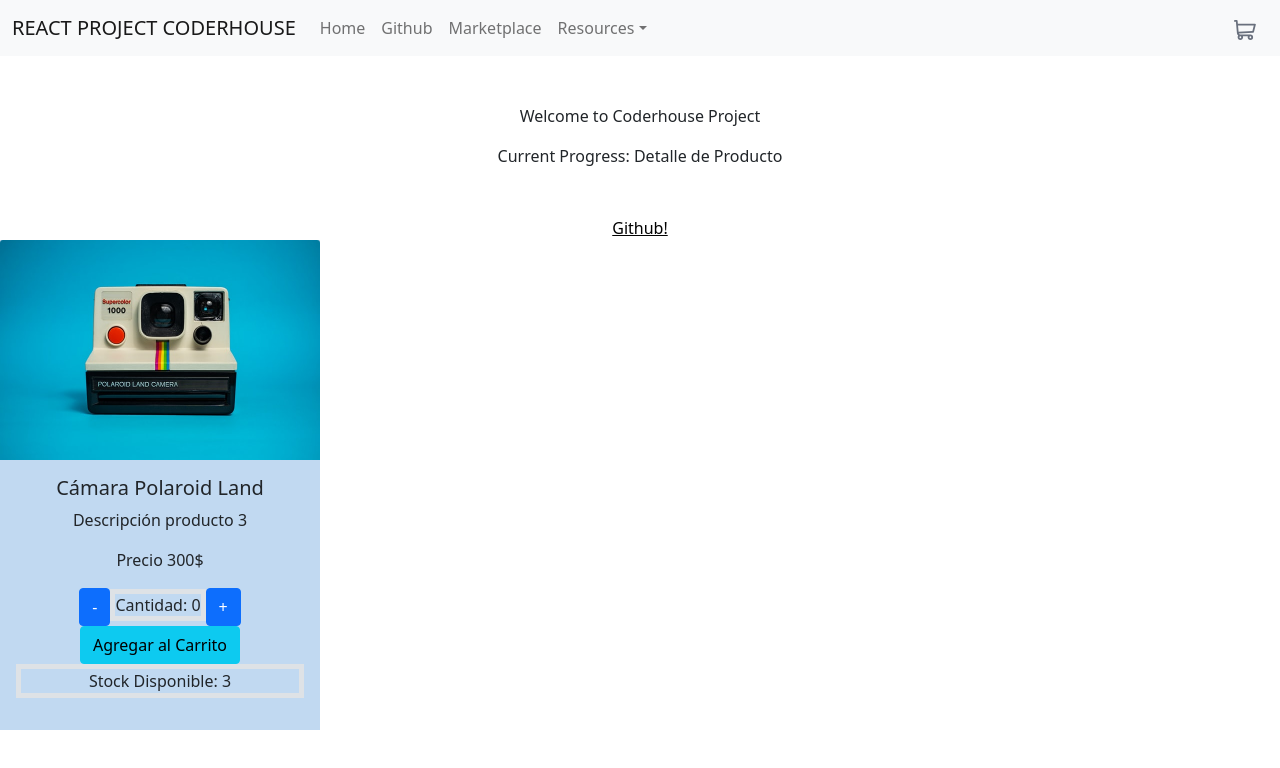
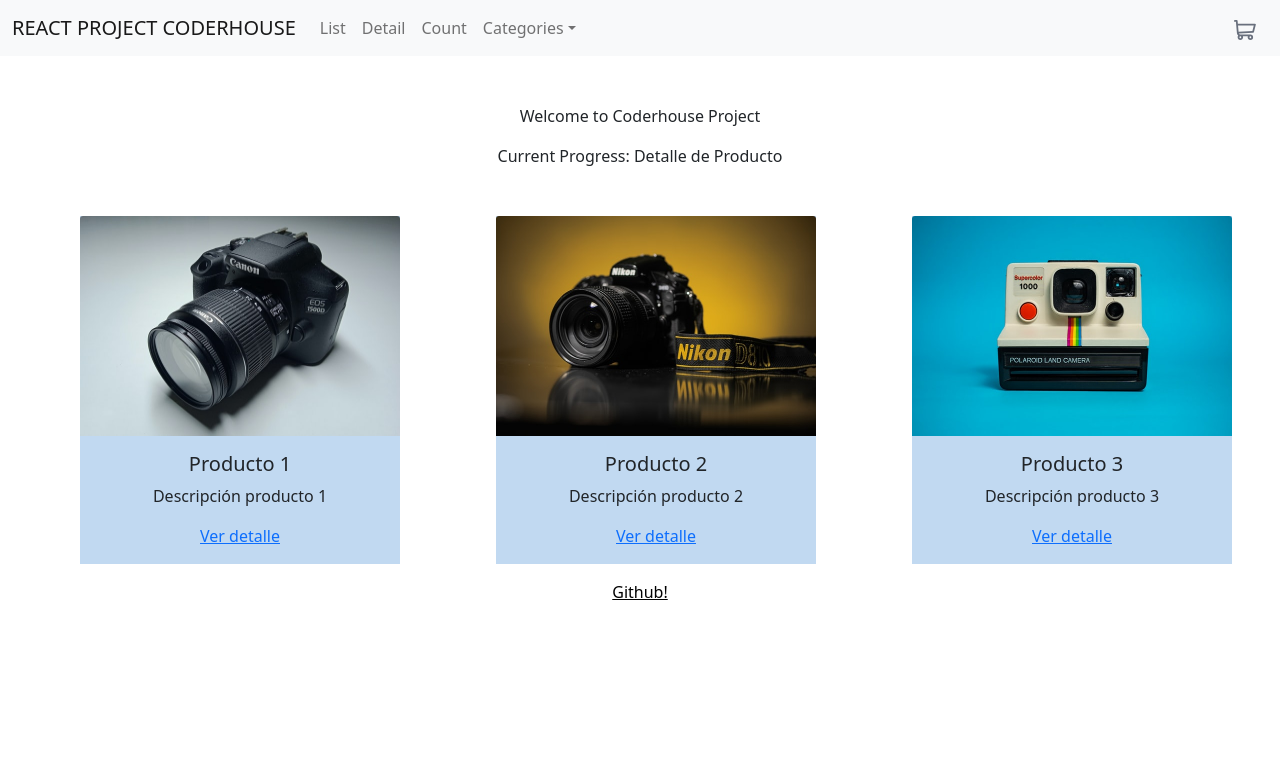
Before and after one commit to ricardoyepezz/CODERHOUSE-react-project, a React (Create React App) app: page / in a window 1280 px wide. Shown: the top 768 px of the page. Built offline with nearby package versions, Linux system fonts and the light colour scheme.

Commit message:
Routing y Navegación

```diff
--- a/package.json
+++ b/package.json
@@ -9,6 +9,7 @@
     "bootstrap": "^5.1.3",
     "react": "^17.0.2",
     "react-dom": "^17.0.2",
+    "react-router-dom": "5.2",
     "react-scripts": "4.0.3",
     "web-vitals": "^1.1.2"
   },
--- a/src/App.js
+++ b/src/App.js
@@ -2,17 +2,36 @@ import "./App.css";
 import Navbar from "./Components/Navbar/Navbar";
 import ItemListContainer from "./Components/ItemListContainer/ItemListContainer";
 import ItemDetailContainer from "./Components/ItemDetail/ItemDetailContainer";
+import ItemCount from "./Components/ItemCount/ItemCount";
+import { BrowserRouter, Switch, Route } from "react-router-dom";
+import NotFound from "./Components/NotFound/NotFound";
 
 function App() {
 	return (
 		<div className="App">
+			<BrowserRouter>
 				<Navbar />
-
+				<Switch>
+					<Route exact path="/">
 						<ItemListContainer
 							greetings="Coderhouse Project"
 							progress="Detalle de Producto"
 						/>
+					</Route>
+					<Route exact path="/category/:categoryId">
+						<ItemListContainer />
+					</Route>
+					<Route exact path="/detail/:paramId">
 						<ItemDetailContainer />
+					</Route>
+					<Route exact path="/count">
+						<ItemCount />
+					</Route>
+					<Route path="*">
+						<NotFound />
+					</Route>
+				</Switch>
+			</BrowserRouter>
 		</div>
 	);
 }
--- a/src/Components/CartWidget/CartWidget.js
+++ b/src/Components/CartWidget/CartWidget.js
@@ -4,7 +4,7 @@ const CartWidget = () => {
 	return (
 		<div className="justify-content-end me-4">
 			<a href="#">
-				<img src={"./Images/icon-cart.svg"} alt="icon-cart" />
+				<img src={"../Images/icon-cart.svg"} alt="icon-cart" />
 			</a>
 		</div>
 	);
--- /dev/null
+++ b/src/Components/DBProducts/products.js
@@ -0,0 +1,59 @@
+const products = [
+	{
+		Id: 1,
+		Name: "Producto 1",
+		Description: "Descripción producto 1",
+		img: "../Images/product1.jpg",
+		Price: "100 Usd",
+		category: "Camaras",
+	},
+	{
+		Id: 2,
+		Name: "Producto 2",
+		Description: "Descripción producto 2",
+		img: "../Images/product2.jpg",
+		Price: "200 Usd",
+		category: "Camaras",
+	},
+	{
+		Id: 3,
+		Name: "Producto 3",
+		Description: "Descripción producto 3",
+		img: "../Images/product3.jpg",
+		Price: "300 Usd",
+		category: "Accesorios",
+	},
+];
+
+export const getProducts = () => {
+	return new Promise((resolve, reject) => {
+		setTimeout(() => {
+			resolve(products);
+		}, 2000);
+	});
+};
+
+export const getItem = () => {
+	return new Promise((resolve, reject) => {
+		setTimeout(() => {
+			resolve(products[0]);
+		}, 2000);
+	});
+};
+
+export const getProductById = (Id) => {
+	return new Promise((resolve, reject) => {
+		const product = products.find((prod) => parseInt(prod.Id) === parseInt(Id));
+		setTimeout(() => resolve(product), 1000);
+	});
+};
+
+export const getCategories = (Category) => {
+	return new Promise((resolve, reject) => {
+		const categories = products.find(Category);
+
+		setTimeout(() => {
+			resolve(categories);
+		}, 1000);
+	});
+};
--- a/src/Components/Item/Item.js
+++ b/src/Components/Item/Item.js
@@ -1,6 +1,5 @@
 import React from "react";
-import ItemCount from "../ItemCount/ItemCount";
-import "../ItemCount/ItemCount.css";
+import { Link } from "react-router-dom";
 
 const Item = ({ product }) => {
 	return (
@@ -16,7 +15,7 @@ const Item = ({ product }) => {
 				<div className="card-body">
 					<h5 className="card-title">{product.Name}</h5>
 					<p className="card-text">{product.Description}</p>
-					<ItemCount stock="3" />
+					<Link to={`/detail/${product.Id}`}>Ver detalle</Link>
 				</div>
 			</div>
 		</div>
--- a/src/Components/ItemDetail/ItemDetail.js
+++ b/src/Components/ItemDetail/ItemDetail.js
@@ -1,26 +1,19 @@
-import React from "react";
-import ItemCount from "../ItemCount/ItemCount";
+const ItemDetail = ({ product }) => {
+	return (
+		<article>
+			<header>
+				<h2>{product?.Name}</h2>
+			</header>
+			<picture>
+				<img src={product?.img} alt={product?.Name} className="ItemImg" />
+			</picture>
+			<section>
+				<p>Categoria: {product?.category}</p>
+				<p>Descripción: {product?.Description}</p>
+				<p>Precio: {product?.Price}</p>
+			</section>
+		</article>
+	);
+};
 
-//recibe y muestra datos al usuario
-
-export default function ItemDetail({ product }) {
-	return (
-		<div>
-			<div className="Card">
-				<img
-					src={product.img}
-					width="320"
-					height="220"
-					className="card-img-top"
-					alt="..."
-				/>
-				<div className="card-body">
-					<h5 className="card-title">{product.Name}</h5>
-					<p className="card-text">{product.Description}</p>
-					<p className="card-text">{product.Price}</p>
-					<ItemCount stock="3" />
-				</div>
-			</div>{" "}
-		</div>
-	);
-}
+export default ItemDetail;
--- a/src/Components/ItemDetail/ItemDetailContainer.js
+++ b/src/Components/ItemDetail/ItemDetailContainer.js
@@ -1,63 +1,31 @@
-import React, { useEffect, useState } from "react";
-import ItemDetail from "./ItemDetail";
+import React from "react";
+import { useState, useEffect } from "react";
+import ItemDetail from "../ItemDetail/ItemDetail";
+import { getProductById } from "../DBProducts/products";
+import { useParams } from "react-router-dom";
 
-const DB_Products = [
-	{
-		Id: 1,
-		Name: "Cámara Canon",
-		Description: "Descripción producto 1",
-		img: "../Images/product1.jpg",
-		Price: "Precio 100$",
-	},
-	{
-		Id: 2,
-		Name: "Cámara Nikon",
-		Description: "Descripción producto 2",
-		img: "../Images/product2.jpg",
-		Price: "Precio 200$",
-	},
-	{
-		Id: 3,
-		Name: "Cámara Polaroid Land",
-		Description: "Descripción producto 3",
-		img: "../Images/product3.jpg",
-		Price: "Precio 300$",
-	},
-];
+const ItemDetailContainer = () => {
+	const [product, setProduct] = useState();
+	const { paramId } = useParams();
+	console.log(paramId);
+	useEffect(() => {
+		getProductById(paramId)
+			.then((item) => {
+				setProduct(item);
+			})
+			.catch((err) => {
+				console.log(err);
+			});
 
-function crearPromesa() {
-	return new Promise((resolve, reject) => {
-		setTimeout(function () {
-			resolve(DB_Products[2]);
-		}, 2000);
-	});
-}
-
-// Contenedor de lógica y pedido de datos
-const ItemDetailContainer = () => {
-	const [item, setItem] = useState();
-
-	useEffect(() => {
-		// se crea la promesa
-		let requestdatos = crearPromesa();
-		requestdatos
-			// se ejecuta promesa .then y se guardan datos en estado
-			.then(function (item_promise) {
-				console.log(item_promise);
-				setItem(item_promise);
-			})
-			//Si surgen errores corre catch
-			.catch(function (error) {
-				console.log(error);
-			})
-			//Si se ejecuta promesa corre finally
-			.finally(function () {
-				console.log("Promesa Terminada");
-			});
-	}, []);
+		return () => {
+			setProduct();
+		};
+	}, [paramId]);
 
 	return (
-		<div>{item ? <ItemDetail product={item} /> : <div>Cargando...</div>}</div>
+		<div className="ItemDetailContainer">
+			<ItemDetail product={product} />
+		</div>
 	);
 };
 
--- a/src/Components/ItemListContainer/ItemListContainer.js
+++ b/src/Components/ItemListContainer/ItemListContainer.js
@@ -1,37 +1,11 @@
 import React, { useEffect, useState } from "react";
 import ItemList from "../ItemList/ItemList";
-
-/* const DB_Products = [
-	{
-		Id: 1,
-		Name: "Producto 1",
-		Description: "Descripción producto 1",
-		img: "../Images/product1.jpg",
-	},
-	{
-		Id: 2,
-		Name: "Producto 2",
-		Description: "Descripción producto 2",
-		img: "../Images/product2.jpg",
-	},
-	{
-		Id: 3,
-		Name: "Producto 3",
-		Description: "Descripción producto 3",
-		img: "../Images/product3.jpg",
-	},
-];
-
-export const getProducts = () => {
-	return new Promise((resolve, reject) => {
-		setTimeout(() => {
-			resolve(DB_Products);
-		}, 2000);
-	});
-}; */
+import { getProducts } from "../DBProducts/products";
+import { useParams } from "react-router-dom";
 
 const ItemListContainer = (props) => {
-	/* const [DB_Products, setProducts] = useState([]);
+	const [products, setProducts] = useState([]);
+	const { categoryId } = useParams();
 
 	useEffect(() => {
 		const list = getProducts();
@@ -41,14 +15,17 @@ const ItemListContainer = (props) => {
 		return () => {
 			setProducts([]);
 		};
-	}, []); */
+	}, [categoryId]);
 
 	return (
 		<div>
 			<p className="mt-5">Welcome to {props.greetings}</p>
 			<p className="mb-5">Current Progress: {props.progress}</p>
+			<>
+				<ItemList products={products} />
+			</>
 			<a
-				className="App-link mb-5"
+				className="App-link"
 				href="https://github.com/ricardoyepezz/cursoreact"
 				target="_blank"
 				rel="noopener noreferrer"
@@ -58,5 +35,4 @@ const ItemListContainer = (props) => {
 		</div>
 	);
 };
-
 export default ItemListContainer;
--- a/src/Components/Navbar/Navbar.js
+++ b/src/Components/Navbar/Navbar.js
@@ -1,13 +1,14 @@
 import React from "react";
 import CartWidget from "../CartWidget/CartWidget";
+import { Link } from "react-router-dom";
 
 const Navbar = () => {
 	return (
 		<nav className="navbar navbar-expand-lg navbar-light bg-light">
 			<div className="container-fluid">
-				<a className="navbar-brand" href="#">
+				<Link className="navbar-brand" to={"/"}>
 					REACT PROJECT CODERHOUSE
-				</a>
+				</Link>
 				<button
 					className="navbar-toggler"
 					type="button"
@@ -22,23 +23,19 @@ const Navbar = () => {
 				<div className="collapse navbar-collapse" id="navbarNavDropdown">
 					<ul className="navbar-nav">
 						<li className="nav-item">
-							<a className="nav-link" aria-current="page" href="#">
-								Home
-							</a>
+							<Link className="nav-link" to={"/"}>
+								List
+							</Link>
 						</li>
 						<li className="nav-item">
-							<a
-								className="nav-link"
-								href="https://github.com/ricardoyepezz/cursoreact"
-								target="_blank"
-							>
-								Github
-							</a>
+							<Link className="nav-link" to={"/detail"}>
+								Detail
+							</Link>
 						</li>
 						<li className="nav-item">
-							<a className="nav-link" href="#">
-								Marketplace
-							</a>
+							<Link className="nav-link" to={"/count"}>
+								Count
+							</Link>
 						</li>
 
 						<li className="nav-item dropdown">
@@ -50,26 +47,21 @@ const Navbar = () => {
 								data-bs-toggle="dropdown"
 								aria-expanded="false"
 							>
-								Resources
+								Categories
 							</a>
 							<ul
 								className="dropdown-menu"
 								aria-labelledby="navbarDropdownMenuLink"
 							>
 								<li>
-									<a className="dropdown-item" href="#">
-										Prices
-									</a>
+									<Link className="nav-link" to={"/categories/camaras"}>
+										Cámaras
+									</Link>
 								</li>
 								<li>
-									<a className="dropdown-item" href="#">
-										Products
-									</a>
-								</li>
-								<li>
-									<a className="dropdown-item" href="#">
-										Sales
-									</a>
+									<Link className="nav-link" to={"/categories/accesorios"}>
+										Accesorios
+									</Link>
 								</li>
 							</ul>
 						</li>
--- /dev/null
+++ b/src/Components/NotFound/NotFound.js
@@ -0,0 +1,11 @@
+import React from "react";
+
+const NotFound = () => {
+	return (
+		<div>
+			<p>Sorry, the page doesn't exist.</p>
+		</div>
+	);
+};
+
+export default NotFound;
```
Also changed, not shown: 2 other files (tests, documents, lock files or other folders). Lines whose indentation alone changed are shown as unchanged.
